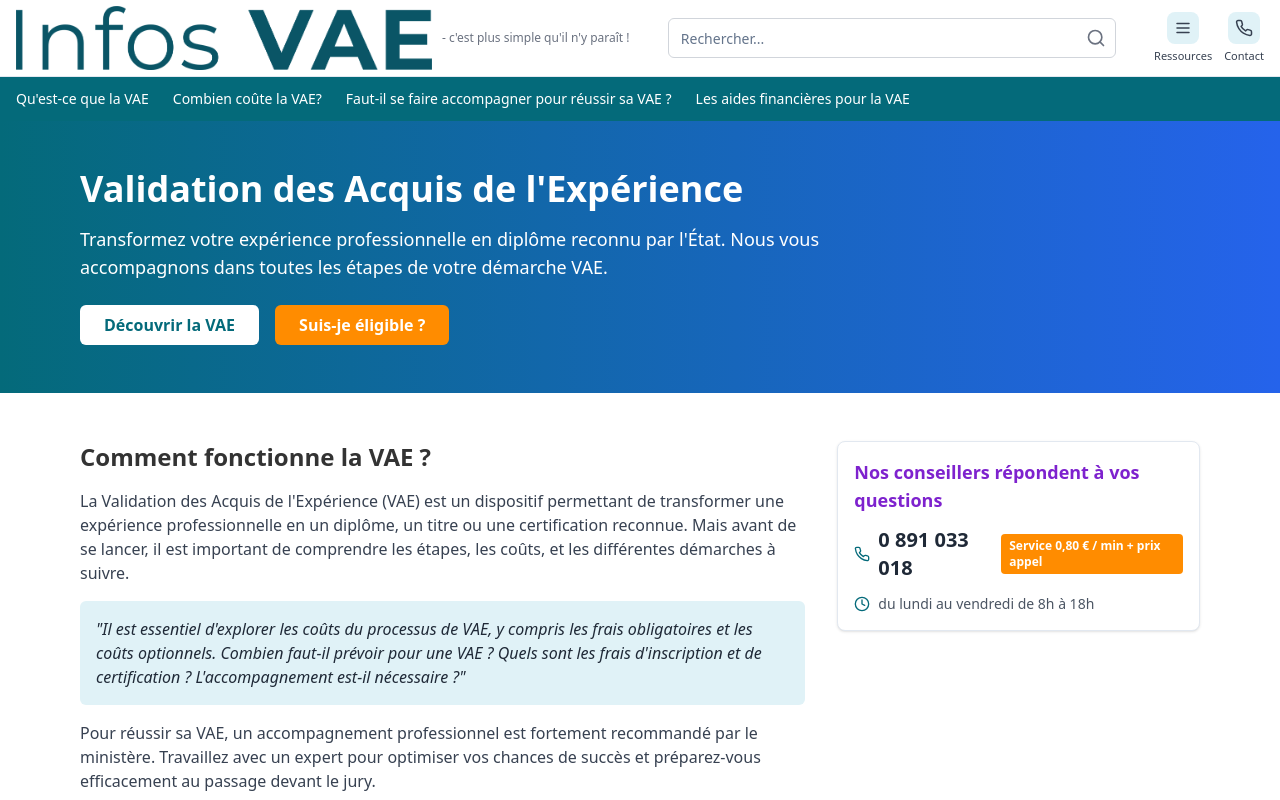
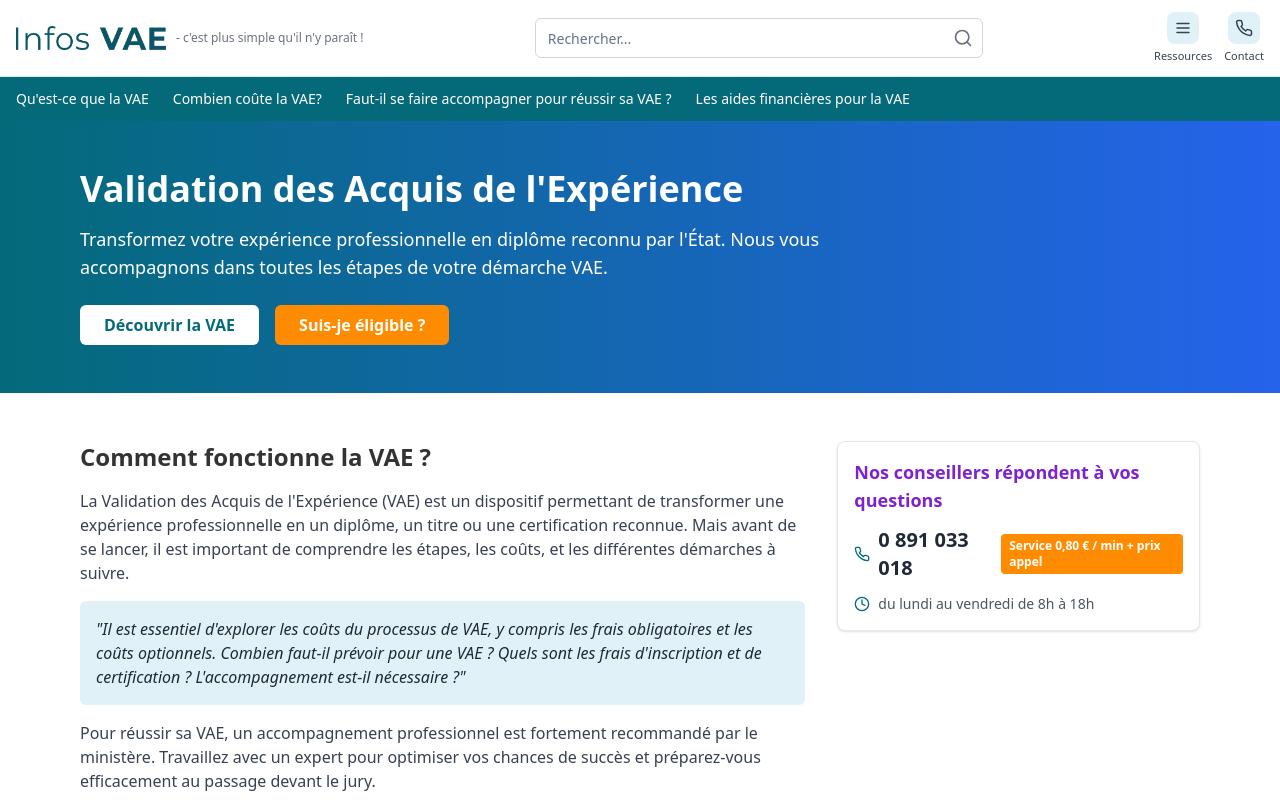
Before and after one commit to Dokatel01/info-VAE, an Astro site: page / in a window 1280 px wide. Shown: the top 800 px of the page. Built offline with nearby package versions, Linux system fonts and the light colour scheme; Astro itself is replaced by a stand-in of ours.

Commit message:
Update header.css

```diff
--- a/src/styles/header.css
+++ b/src/styles/header.css
@@ -59,8 +59,9 @@
 /* Logo Info VAE (ampoule + nom) : 64 px de haut, la largeur suit les proportions du fichier */
 .brand__logo {
   display: block;
-  height: 64px;
-  width: auto;
+  height: auto;
+  max-width: 150px;
+   width: 100%;
 }
 
 .brand__tagline {
```
